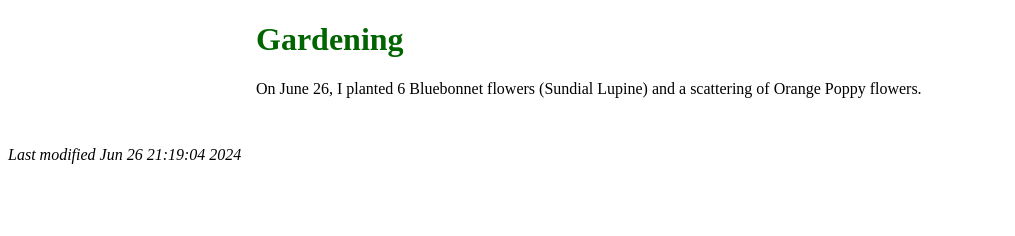
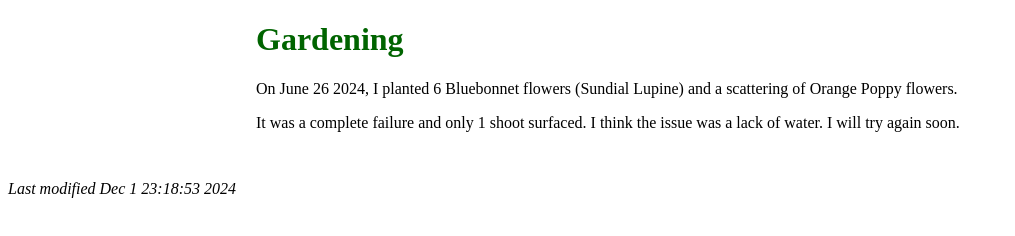
Before and after one commit to briantracy/briantracy.github.io, a plain HTML site: page misc/gardening.html in a window 1280 px wide. Shown: the whole page, without its empty margins (0-1015 px from the left). Drawn offline with Linux system fonts and the light colour scheme.

Commit message:
automated commit [Sun Dec  1 23:18:56 PST 2024]

```diff
--- a/misc/gardening.html
+++ b/misc/gardening.html
@@ -1 +1 @@
-<!DOCTYPE html><html lang="en"><head><meta charset="utf-8"><meta name="viewport" content="width=device-width,initial-scale=1"><meta name="description" content="Brian C Tracy Brown University Palo Alto personal website programmer Brian Tracy - gardening"><title>Brian Tracy - gardening</title><link href="data:," rel="icon"><style>main{margin:auto;max-width:48em}pre{background-color:#d3d3d3;padding:1em}code{background-color:#d3d3d3}footer{font-style:italic;margin-top:3em}hr{width:60%}h1,h2,h3,h4,h5{color:#006400}table{border-collapse:collapse;border-spacing:0}th,td{border:2px solid silver;padding:4px}</style></head><body><main><h1>Gardening</h1><p>On June 26, I planted 6 Bluebonnet flowers (Sundial Lupine) and a scattering of Orange Poppy flowers.</p></main><footer>Last modified Jun 26 21:19:04 2024</footer></body></html>
+<!DOCTYPE html><html lang="en"><head><meta charset="utf-8"><meta name="viewport" content="width=device-width,initial-scale=1"><meta name="description" content="Brian C Tracy Brown University Palo Alto personal website programmer Brian Tracy - gardening"><title>Brian Tracy - gardening</title><link href="data:," rel="icon"><style>main{margin:auto;max-width:48em}pre{background-color:#d3d3d3;padding:1em}code{background-color:#d3d3d3}footer{font-style:italic;margin-top:3em}hr{width:60%}h1,h2,h3,h4,h5{color:#006400}table{border-collapse:collapse;border-spacing:0}th,td{border:2px solid silver;padding:4px}</style></head><body><main><h1>Gardening</h1><p>On June 26 2024, I planted 6 Bluebonnet flowers (Sundial Lupine) and a scattering of Orange Poppy flowers.</p><p>It was a complete failure and only 1 shoot surfaced. I think the issue was a lack of water. I will try again soon.</p></main><footer>Last modified Dec 1 23:18:53 2024</footer></body></html>
```
Also changed, not shown: 1 other file.
